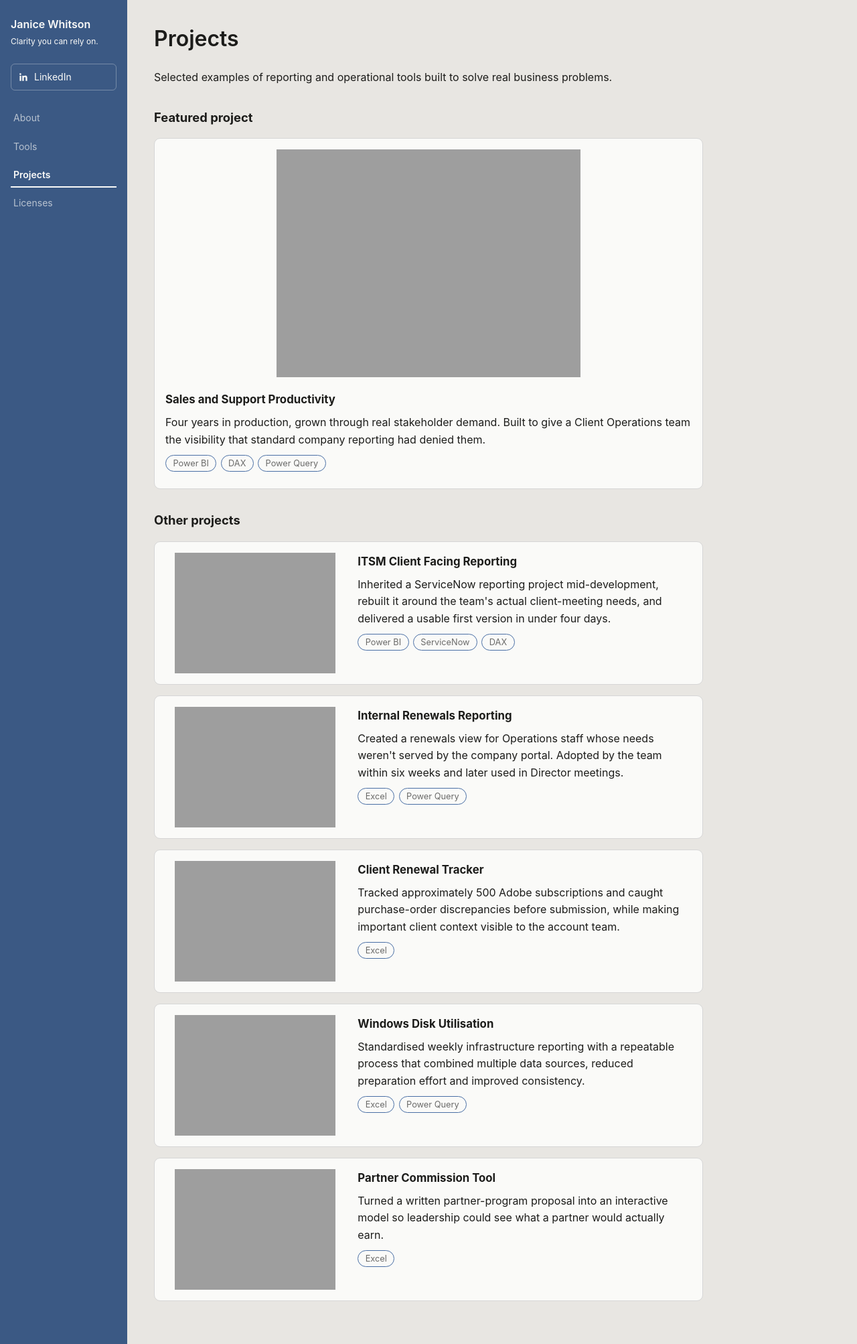
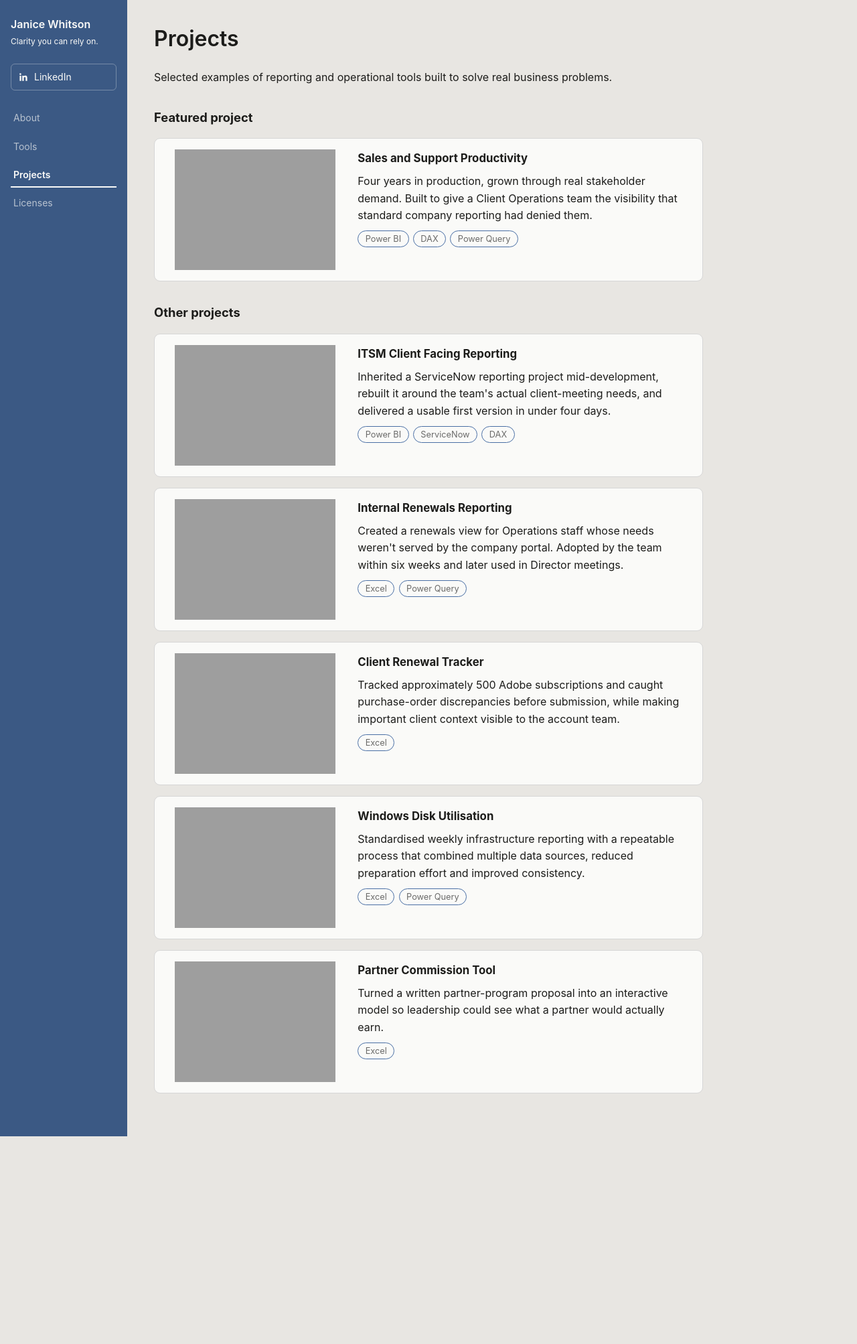
Before and after one commit to janicewhitson/data, a Jekyll site: the page built from projects.md, in a window 1280 px wide. Shown: the whole page at 67% size. Built offline with Jekyll 4.4.1, drawn with Linux system fonts in a browser that asks for light colours; after the commit the page ends 1696 px from its top, so only the background shows below that.

Commit message:
Restore horizontal featured project card layout

```diff
--- a/assets/css/main.css
+++ b/assets/css/main.css
@@ -230,8 +230,8 @@ a { color: var(--color-accent); }
   padding: 0.12rem 0.65rem;
   line-height: 1.5;
 }
-.portfolio-project-featured { grid-template-columns: 1fr; }
-.portfolio-project-featured img { max-height: 340px; }
+.portfolio-project-featured { grid-template-columns: minmax(130px, 34%) 1fr; }
+.portfolio-project-featured img { max-height: 180px; }
 @media (max-width: 600px) {
   .portfolio-project { grid-template-columns: 1fr; }
   .portfolio-project img { max-height: 220px; }
```
